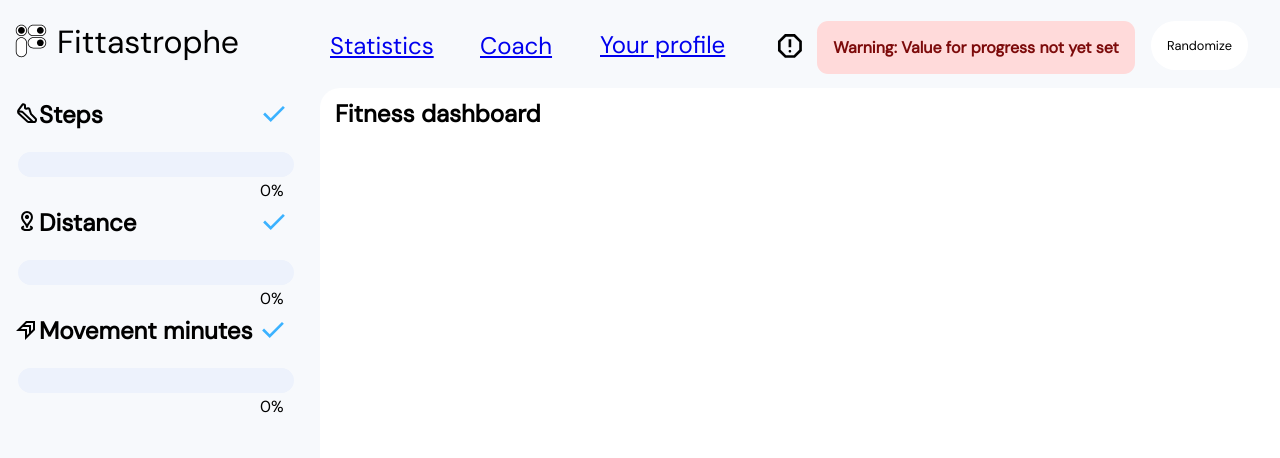
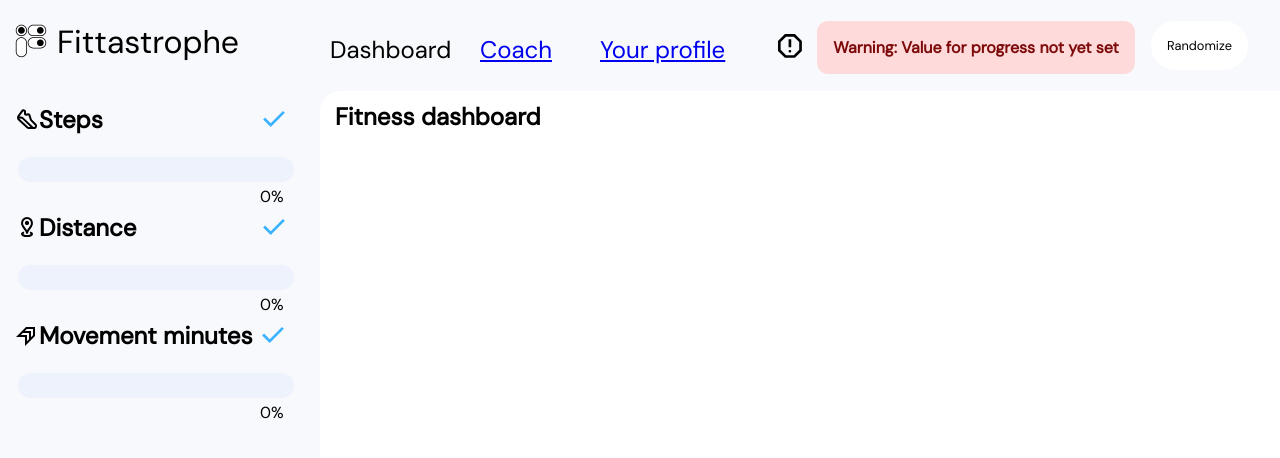
Before and after one commit to RepellentSpy/Fittastrophe, a plain HTML site: page index.html in a window 1280 px wide. Drawn offline with Linux system fonts and the light colour scheme.

Commit message:
Code optimization

```diff
--- a/index.html
+++ b/index.html
@@ -19,9 +19,11 @@
 <body>
     <header id="titlesurroundingbox">
         <h1 id="titletext"><img src="icons/mainicon.svg" id="mainicon" width=32 height=32>Fittastrophe<button type="button" id="randomizebutton" onclick="randomize()">Randomize</button><label id="debugnotice"><img src=icons/error.svg id="erroricon">Warning: Value for progress not yet set</label></h1>
-        <h2 class="tab0"><a href="index.html">Statistics</a></h2>
+        <div id="tabs">
+        <h2 class="tab0"><a>Dashboard</a></h2>
         <h2 class="tab1"><a href="subpages/coach.html">Coach</a></h2>
         <h2 class="tab2"><a href="subpages/profile.html">Your profile</a></h2>
+        </div>
     </header>
 
      <!-- Sidebar, Steps kategorie -->
--- a/main.css
+++ b/main.css
@@ -144,9 +144,10 @@
 
 h2.tab0 {
     margin-left: 330px;
-    margin-top: -55px;
+    margin-top: -51px;
     font-family: "DM Sans";
     font-weight: normal;
+    float: left;
 }
 
 h2.tab1 {
@@ -154,15 +155,18 @@
     margin-top: -51px;
     font-family: "DM Sans";
     font-weight: normal;
+    float: left;
 }
 
 h2.tab2 {
     margin-left: 600px;
-    margin-top: -52px;
+    margin-top: -51px;
     font-family: "DM Sans";
     font-weight: normal;
+    float: left;
 }
 
+/* Coach podstránka */
 p.backbutton {
     font-family: "DM Sans";
     margin-left: 20px;
@@ -174,6 +178,7 @@
     border-radius: 20px;
     background-color: white;
 }
+
 h2.recipetitle {
     margin-left: 20px;
     font-family: "DM Sans";
--- a/main.js
+++ b/main.js
@@ -1,4 +1,4 @@
-console.log("Verze 2.30")
+console.log("Verze 2.40")
 
 // tlačítko změní všechny hodnoty
 function randomize(){
```
